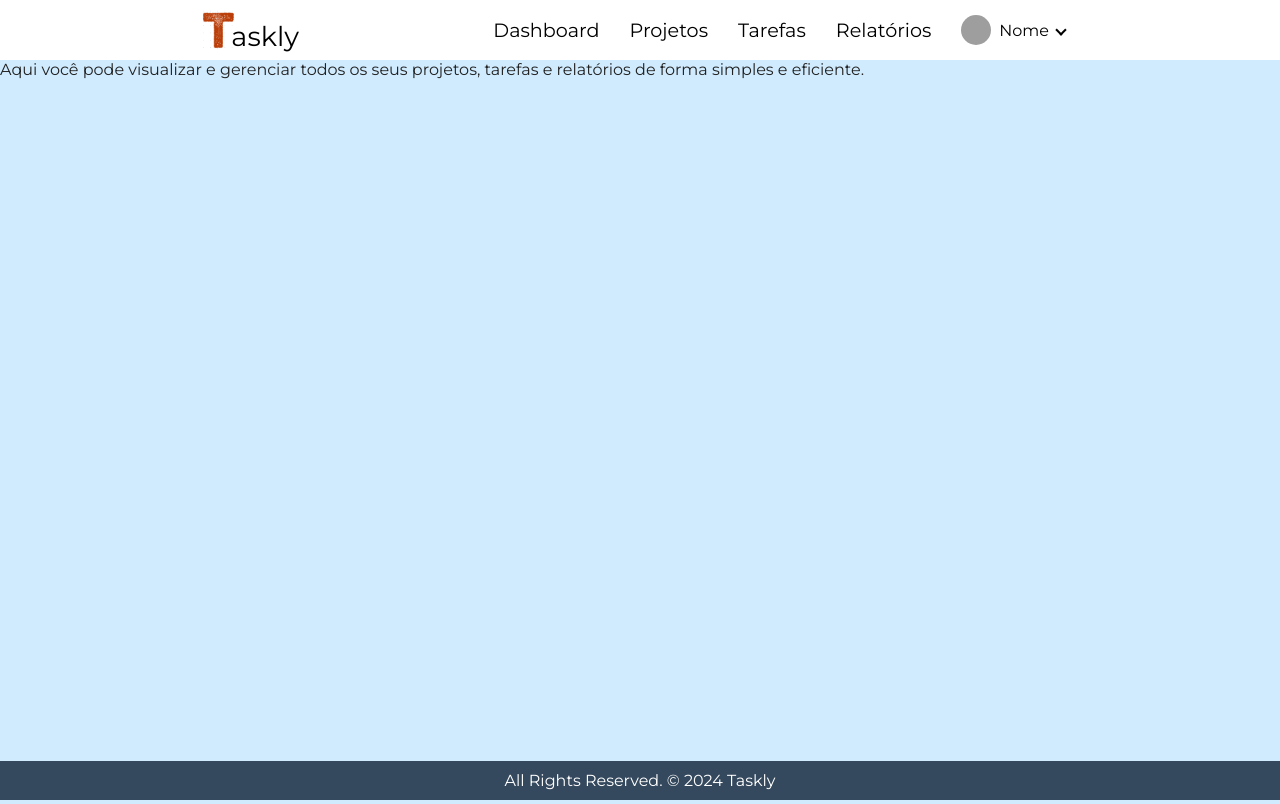
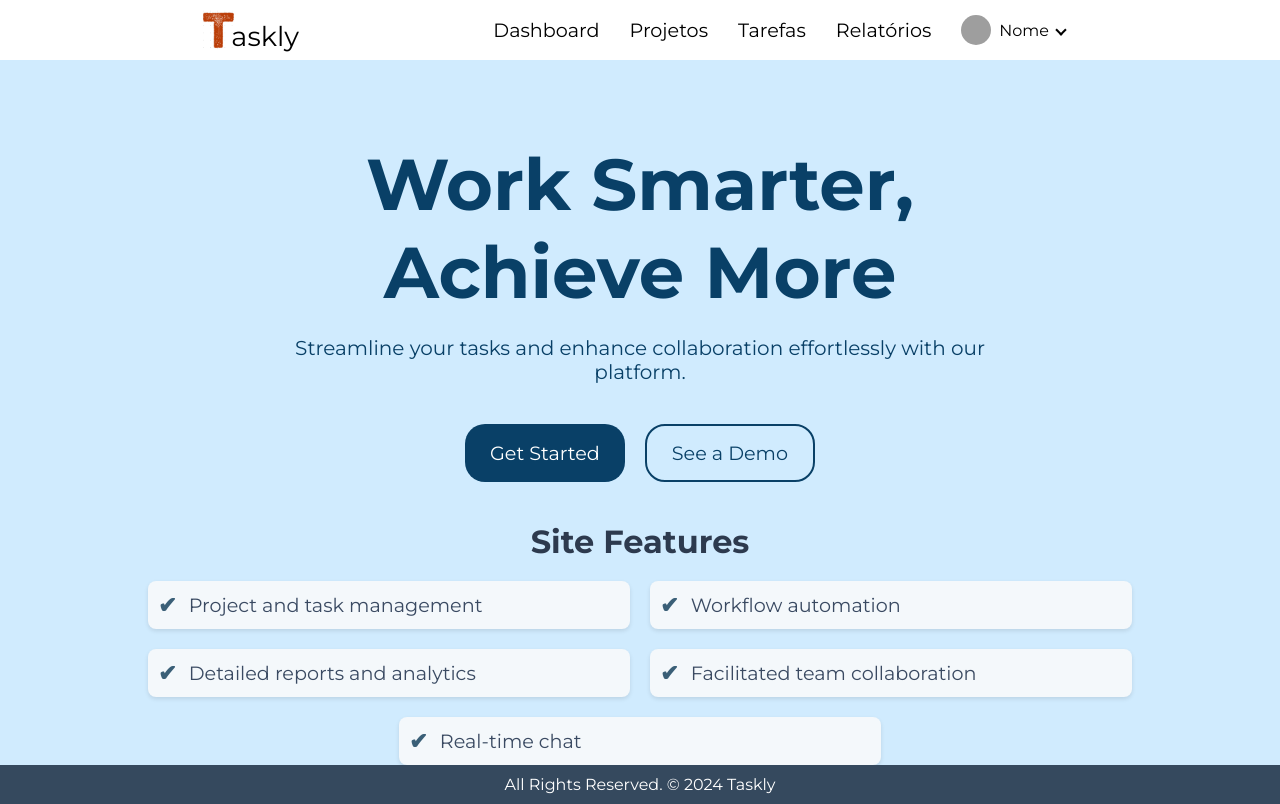
Before and after one commit to LuisSilva7/taskly-project, a Vue app in the folder taskly_frontend/: page / in a window 1280 px wide. Built offline with nearby package versions, Linux system fonts and the light colour scheme.

Commit message:
made home page

```diff
--- /dev/null
+++ b/taskly_frontend/src/components/homeView/Features.vue
@@ -0,0 +1,67 @@
+<template>
+  <div class="features">
+    <h2>Site Features</h2>
+    <ul>
+      <li>Project and task management</li>
+      <li>Workflow automation</li>
+      <li>Detailed reports and analytics</li>
+      <li>Facilitated team collaboration</li>
+      <li>Real-time chat</li>
+    </ul>
+  </div>
+</template>
+
+<script>
+export default {};
+</script>
+
+<style scoped>
+.features {
+  text-align: center;
+  max-width: 80%;
+  padding: 0 20px;
+  margin-left: auto;
+  margin-right: auto;
+}
+
+.features h2 {
+  font-size: 2rem;
+  color: #2d3a4e;
+  margin-bottom: 20px;
+}
+
+.features ul {
+  list-style: none;
+  padding: 0;
+  margin: 0;
+  display: flex;
+  flex-wrap: wrap;
+  gap: 20px;
+  justify-content: center;
+}
+
+.features li {
+  font-size: 1.2rem;
+  color: #3a4a62;
+  display: flex;
+  align-items: center;
+  background: #f4f8fb;
+  padding: 10px;
+  border-radius: 8px;
+  box-shadow: 0 2px 4px rgba(0, 0, 0, 0.1);
+  width: calc(50% - 10px);
+  transition: transform 0.3s ease;
+}
+
+.features li:hover {
+  transform: scale(1.03);
+}
+
+.features li::before {
+  content: "✔";
+  margin-right: 12px;
+  color: #3a5f77;
+  font-weight: bold;
+  font-size: 1.4rem;
+}
+</style>
--- /dev/null
+++ b/taskly_frontend/src/components/homeView/Hero.vue
@@ -0,0 +1,95 @@
+<template>
+  <section class="hero">
+    <div class="hero-content">
+      <h1>Work Smarter, Achieve More</h1>
+      <p>
+        Streamline your tasks and enhance collaboration effortlessly with our
+        platform.
+      </p>
+      <div class="hero-buttons">
+        <button class="btn-primary" @click="redirectToRegister">
+          Get Started
+        </button>
+        <button class="btn-secondary" @click="redirectToLogin">
+          See a Demo
+        </button>
+      </div>
+    </div>
+  </section>
+</template>
+
+<script>
+export default {
+  name: "Hero",
+  methods: {
+    redirectToRegister() {
+      this.$router.push("/register");
+    },
+    redirectToLogin() {
+      this.$router.push("/login");
+    },
+  },
+};
+</script>
+
+<style scoped>
+.hero {
+  display: flex;
+  flex-direction: column;
+  align-items: center;
+  text-align: center;
+  padding: 80px 20px;
+  padding-bottom: 0px;
+}
+
+.hero-content {
+  max-width: 700px;
+  margin-bottom: 40px;
+}
+
+.hero-content h1 {
+  font-size: 72px;
+  color: #094067;
+  margin-bottom: 20px;
+}
+
+.hero-content p {
+  font-size: 20px;
+  color: #094067;
+  margin-bottom: 40px;
+}
+
+.hero-buttons {
+  display: flex;
+  gap: 20px;
+  justify-content: center;
+}
+
+.btn-primary {
+  background-color: #094067;
+  color: #fff;
+  padding: 15px 25px;
+  font-size: 1.2rem;
+  border: none;
+  border-radius: 20px;
+  cursor: pointer;
+}
+
+.btn-primary:hover {
+  background-color: #051933;
+}
+
+.btn-secondary {
+  background-color: transparent;
+  color: #094067;
+  padding: 15px 25px;
+  font-size: 1.2rem;
+  border: 2px solid #094067;
+  border-radius: 20px;
+  cursor: pointer;
+}
+
+.btn-secondary:hover {
+  background-color: #bcd9f5;
+}
+</style>
--- a/taskly_frontend/src/views/Home.vue
+++ b/taskly_frontend/src/views/Home.vue
@@ -2,25 +2,26 @@
   <div class="home-container">
     <Navbar />
     <main class="home">
-      <p>
-        Aqui você pode visualizar e gerenciar todos os seus projetos, tarefas e
-        relatórios de forma simples e eficiente.
-      </p>
+      <Hero />
+      <Features />
     </main>
     <Footer />
   </div>
 </template>
 
 <script>
-// Importando a Navbar e o Footer
 import Navbar from "../components/shared/Navbar.vue";
 import Footer from "../components/shared/Footer.vue";
+import Hero from "../components/homeView/Hero.vue";
+import Features from "../components/homeView/Features.vue";
 
 export default {
   name: "Home",
   components: {
     Navbar,
     Footer,
+    Hero,
+    Features,
   },
 };
 </script>
```
